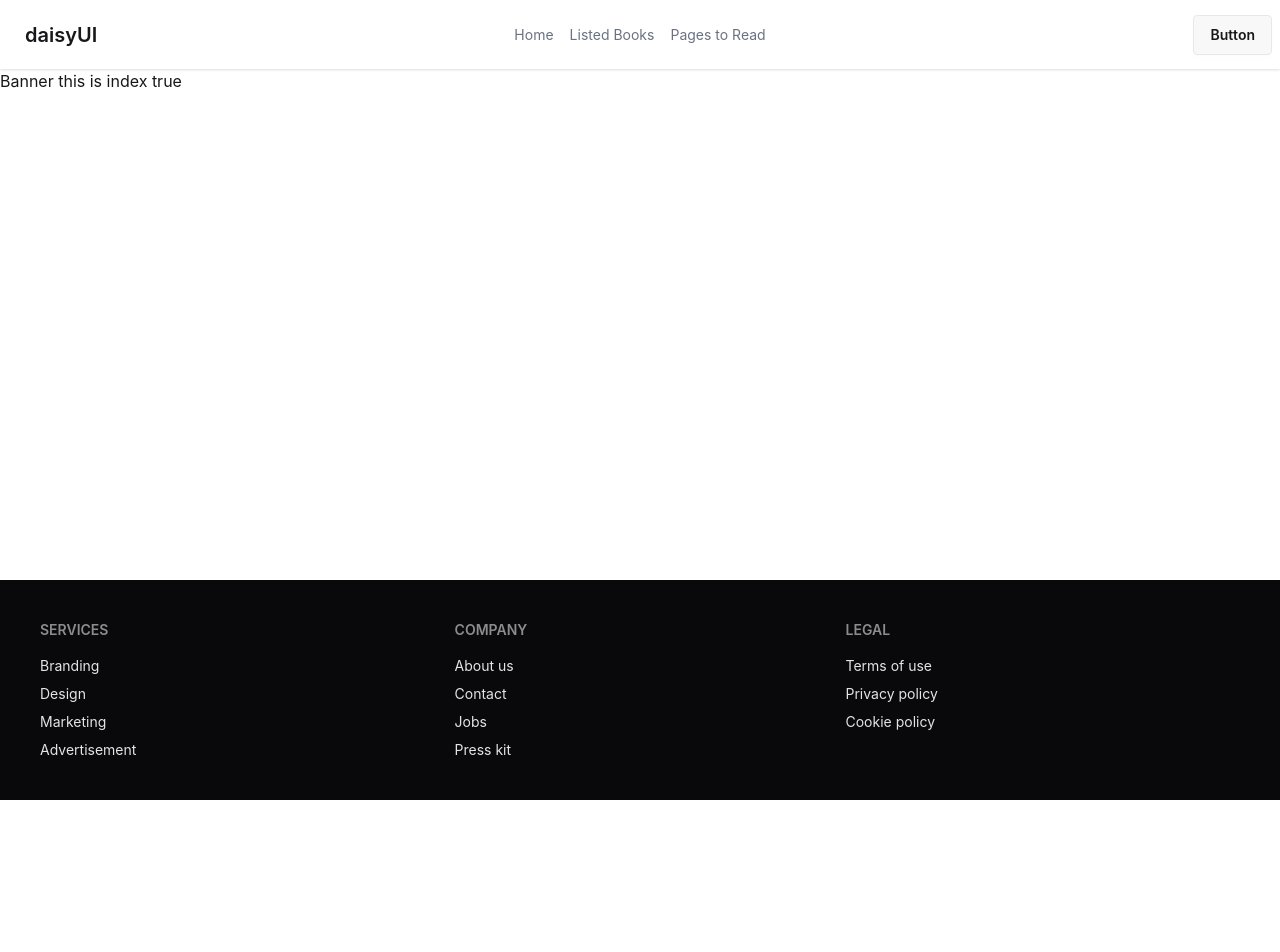
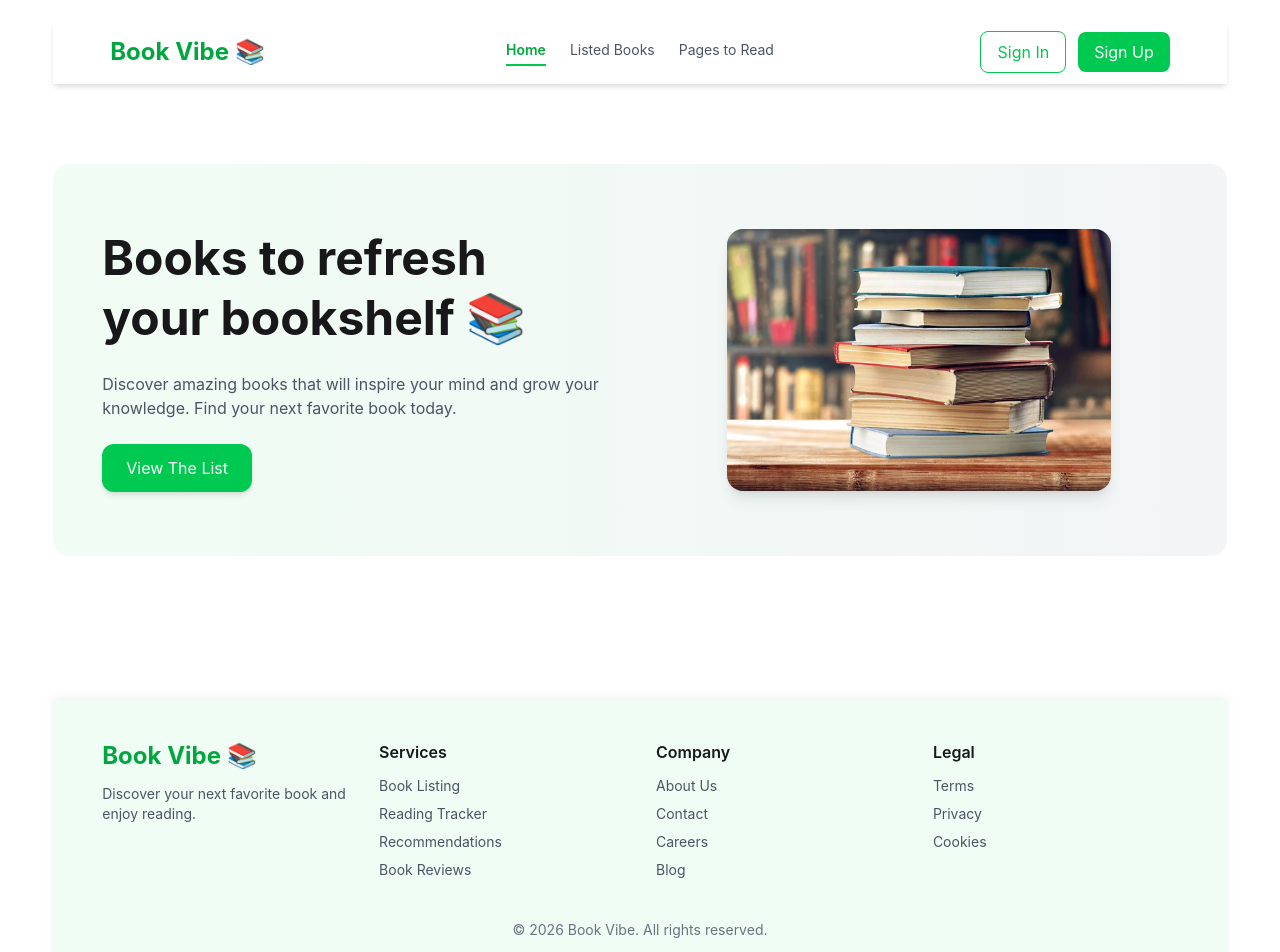
Before and after one commit to asik247/react-first-project, a React (Vite) app: page / in a window 1280 px wide. Shown: the top 952 px of the page. Before the commit the page ends 800 px from the top, so only its background shows below. Built offline with nearby package versions, Linux system fonts and the light colour scheme.

Commit message:
nav,banner and footer desing done

```diff
--- a/src/Components/Footer/Footer.jsx
+++ b/src/Components/Footer/Footer.jsx
@@ -2,27 +2,59 @@ import React from 'react';
 
 const Footer = () => {
     return (
-        <footer className="footer sm:footer-horizontal bg-neutral text-neutral-content p-10  ">
-            <nav>
-                <h6 className="footer-title">Services</h6>
-                <a className="link link-hover">Branding</a>
-                <a className="link link-hover">Design</a>
-                <a className="link link-hover">Marketing</a>
-                <a className="link link-hover">Advertisement</a>
-            </nav>
-            <nav>
-                <h6 className="footer-title">Company</h6>
-                <a className="link link-hover">About us</a>
-                <a className="link link-hover">Contact</a>
-                <a className="link link-hover">Jobs</a>
-                <a className="link link-hover">Press kit</a>
-            </nav>
-            <nav>
-                <h6 className="footer-title">Legal</h6>
-                <a className="link link-hover">Terms of use</a>
-                <a className="link link-hover">Privacy policy</a>
-                <a className="link link-hover">Cookie policy</a>
-            </nav>
+        <footer className="bg-green-50 shadow-[0_-4px_10px_rgba(0,0,0,0.05)] mt-16">
+
+            <div className="w-11/12 mx-auto py-10 grid grid-cols-1 sm:grid-cols-2 md:grid-cols-4 gap-8">
+
+                {/* Logo */}
+                <div>
+                    <h1 className="text-xl md:text-2xl font-bold text-green-600 mb-3">
+                        Book Vibe 📚
+                    </h1>
+                    <p className="text-gray-600 text-sm">
+                        Discover your next favorite book and enjoy reading.
+                    </p>
+                </div>
+
+                {/* Services */}
+                <div>
+                    <h6 className="font-semibold mb-3">Services</h6>
+                    <ul className="space-y-2 text-gray-600 text-sm">
+                        <li className="hover:text-green-500 cursor-pointer">Book Listing</li>
+                        <li className="hover:text-green-500 cursor-pointer">Reading Tracker</li>
+                        <li className="hover:text-green-500 cursor-pointer">Recommendations</li>
+                        <li className="hover:text-green-500 cursor-pointer">Book Reviews</li>
+                    </ul>
+                </div>
+
+                {/* Company */}
+                <div>
+                    <h6 className="font-semibold mb-3">Company</h6>
+                    <ul className="space-y-2 text-gray-600 text-sm">
+                        <li className="hover:text-green-500 cursor-pointer">About Us</li>
+                        <li className="hover:text-green-500 cursor-pointer">Contact</li>
+                        <li className="hover:text-green-500 cursor-pointer">Careers</li>
+                        <li className="hover:text-green-500 cursor-pointer">Blog</li>
+                    </ul>
+                </div>
+
+                {/* Legal */}
+                <div>
+                    <h6 className="font-semibold mb-3">Legal</h6>
+                    <ul className="space-y-2 text-gray-600 text-sm">
+                        <li className="hover:text-green-500 cursor-pointer">Terms</li>
+                        <li className="hover:text-green-500 cursor-pointer">Privacy</li>
+                        <li className="hover:text-green-500 cursor-pointer">Cookies</li>
+                    </ul>
+                </div>
+
+            </div>
+
+            {/* Bottom */}
+            <div className="text-center text-gray-500 text-sm pb-6">
+                © 2026 Book Vibe. All rights reserved.
+            </div>
+
         </footer>
     );
 };
--- a/src/Components/Hero/Hero.jsx
+++ b/src/Components/Hero/Hero.jsx
@@ -1,9 +1,37 @@
 import React from 'react';
+import bannerImg from '/books.jpg';
 
 const Hero = () => {
     return (
-        <div>
-            <h1>Banner this is index true</h1>
+        <div className="bg-gradient-to-r from-green-50 to-gray-100 py-16 rounded-2xl">
+            <div className="flex flex-col-reverse md:flex-row items-center justify-between w-11/12 mx-auto gap-10">
+
+                {/* Text Section */}
+                <div className="flex-1 text-center md:text-left">
+                    <h1 className="text-4xl md:text-5xl font-bold leading-tight mb-6">
+                        Books to refresh <br /> your bookshelf 📚
+                    </h1>
+
+                    <p className="text-gray-600 mb-6">
+                        Discover amazing books that will inspire your mind and
+                        grow your knowledge. Find your next favorite book today.
+                    </p>
+
+                    <button className="bg-green-500 hover:bg-green-600 transition text-white px-6 py-3 rounded-xl shadow-md">
+                        View The List
+                    </button>
+                </div>
+
+                {/* Image Section */}
+                <div className="flex-1 flex justify-center">
+                    <img
+                        className="w-72 md:w-96 rounded-2xl shadow-lg"
+                        src={bannerImg}
+                        alt="Books"
+                    />
+                </div>
+
+            </div>
         </div>
     );
 };
--- a/src/Components/Navbar/Navbar.jsx
+++ b/src/Components/Navbar/Navbar.jsx
@@ -2,36 +2,77 @@ import React from 'react';
 import { NavLink } from 'react-router';
 
 const Navbar = () => {
-    const link = <>
-        <NavLink to={'/'} className={'text-gray-500 m-2 hover:text-green-500'}>Home</NavLink>
-        <NavLink to={'/listedBooks'} className={'text-gray-500 m-2 hover:text-green-500'}>Listed Books</NavLink>
-        <NavLink to={'/pagesToRead'} className={'text-gray-500 m-2 hover:text-green-500'}>Pages to Read</NavLink>
 
+    const navLinkStyle = ({ isActive }) =>
+        isActive
+            ? "text-green-600 font-semibold border-b-2 border-green-500 pb-1"
+            : "text-gray-600 hover:text-green-500";
+
+    const links = (
+        <>
+            <NavLink to="/" className={navLinkStyle}>Home</NavLink>
+            <NavLink to="/listedBooks" className={navLinkStyle}>Listed Books</NavLink>
+            <NavLink to="/pagesToRead" className={navLinkStyle}>Pages to Read</NavLink>
         </>
+    );
+
     return (
+        <div className="bg-white shadow-md mt-5">
+            <div className="navbar w-11/12 mx-auto">
 
+                {/* Mobile Menu */}
+                <div className="navbar-start">
 
-        <div className="navbar bg-base-100 shadow-sm">
-            <div className="navbar-start">
                     <div className="dropdown">
-                    <div tabIndex={0} role="button" className="btn btn-ghost lg:hidden">
-                        <svg xmlns="http://www.w3.org/2000/svg" className="h-5 w-5" fill="none" viewBox="0 0 24 24" stroke="currentColor"> <path strokeLinecap="round" strokeLinejoin="round" strokeWidth="2" d="M4 6h16M4 12h8m-8 6h16" /> </svg>
+                        <div tabIndex={0} className="btn btn-ghost lg:hidden">
+                            ☰
                         </div>
+
                         <ul
-                        tabIndex="-1"
-                        className="menu menu-sm dropdown-content bg-base-100 rounded-box z-1 mt-3 w-52 p-2 shadow">
-                        {link}
+                            tabIndex={0}
+                            className="menu menu-sm dropdown-content mt-3 z-[1] p-3 shadow bg-white rounded-box w-52 space-y-2"
+                        >
+                            {links}
                         </ul>
                     </div>
-                <a className="btn btn-ghost text-xl">daisyUI</a>
+
+                    {/* Logo */}
+                    <h1 className="md:text-2xl font-bold text-green-600">
+                        Book Vibe 📚
+                    </h1>
+
                 </div>
+
+                {/* Desktop Menu */}
                 <div className="navbar-center hidden lg:flex">
-                <ul className="menu menu-horizontal px-1">
-                    {link}
+                    <ul className="menu menu-horizontal gap-6">
+                        {links}
                     </ul>
                 </div>
-            <div className="navbar-end">
-                <a className="btn">Button</a>
+
+                {/* Buttons */}
+                <div className="navbar-end gap-2 md:gap-3">
+
+                    <button className="
+        border border-green-500 text-green-500
+        text-xs md:text-base
+        px-2 py-1 md:px-4 md:py-2
+        rounded-lg hover:bg-green-500 hover:text-white transition
+    ">
+                        Sign In
+                    </button>
+
+                    <button className="
+        bg-green-500 text-white
+        text-xs md:text-base
+        px-2 py-1 md:px-4 md:py-2
+        rounded-lg hover:bg-green-600 transition
+    ">
+                        Sign Up
+                    </button>
+
+                </div>
+
             </div>
         </div>
     );
--- a/src/Root/Root.jsx
+++ b/src/Root/Root.jsx
@@ -5,9 +5,9 @@ import Footer from '../Components/Footer/Footer';
 
 const Root = () => {
     return (
-        <div className='flex flex-col h-[100vh]'>
+        <div className='flex flex-col h-[100vh] w-11/12 mx-auto'>
             <Navbar></Navbar>
-            <div className='flex-1'>
+            <div className='flex-1 mt-20 mb-20'>
                   <Outlet></Outlet>
             </div>
             <Footer></Footer>
--- a/src/main.jsx
+++ b/src/main.jsx
@@ -1,10 +1,8 @@
 import { StrictMode } from 'react'
 import { createRoot } from 'react-dom/client'
 import './index.css'
-import App from './App.jsx'
 import { RouterProvider } from 'react-router'
 import { router } from './Routes/Routes.jsx'
-
 createRoot(document.getElementById('root')).render(
   <StrictMode>
   <RouterProvider router={router}></RouterProvider>
```
Also changed, not shown: public/books.jpg (added). Lines whose indentation alone changed are shown as unchanged.
